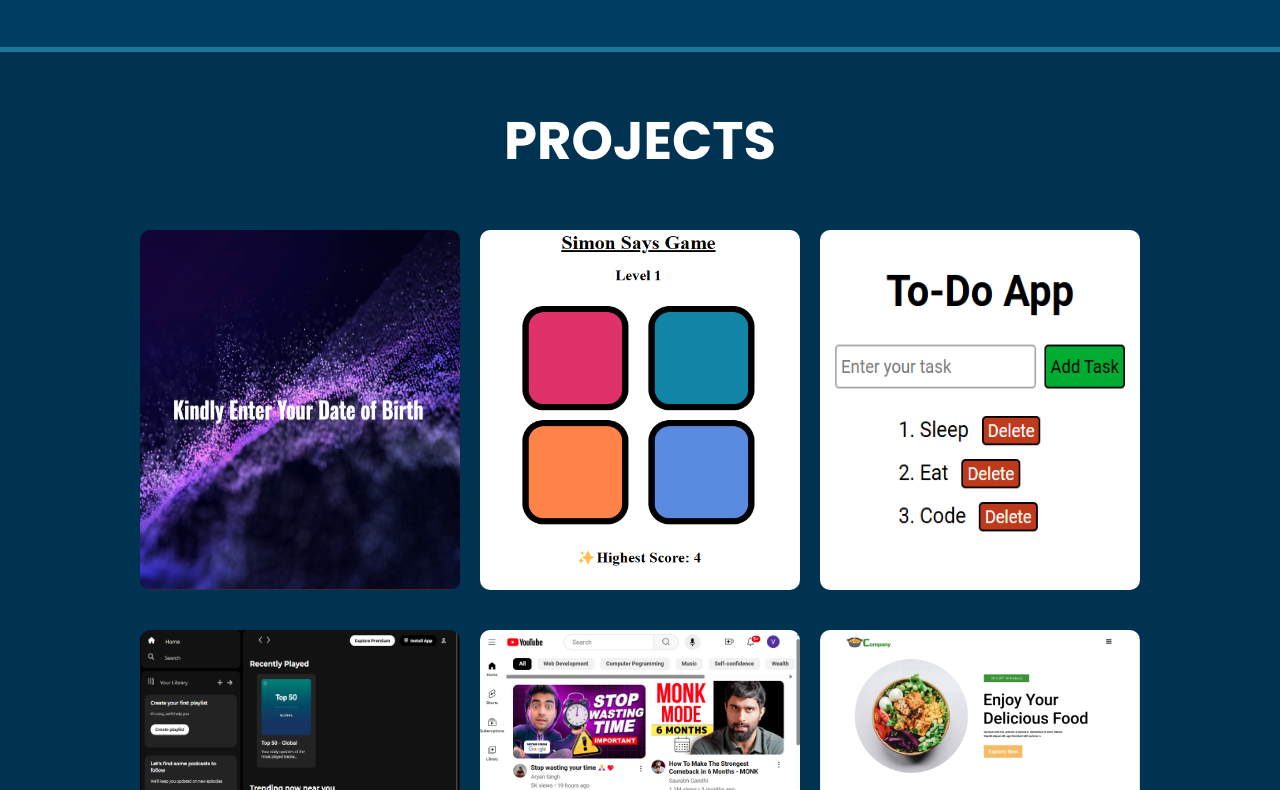
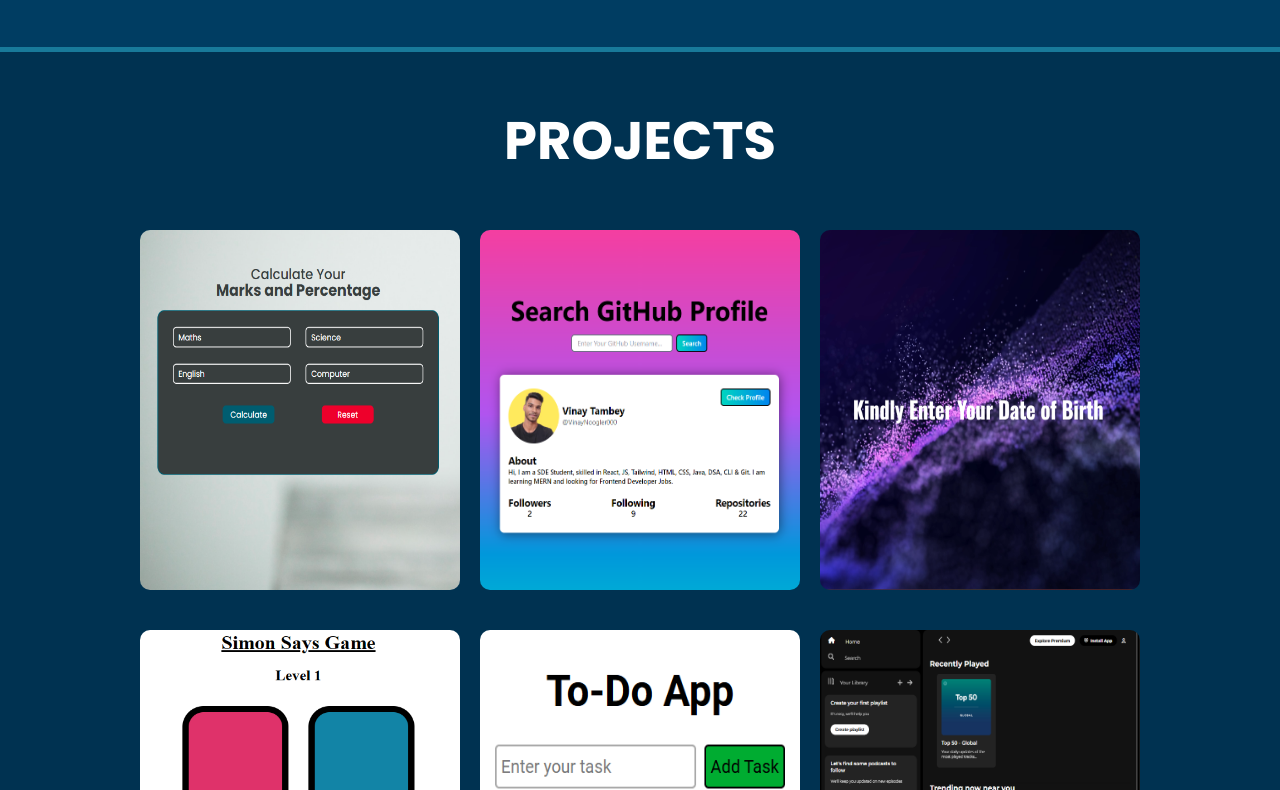
Before and after one commit to VinayNoogler000/Portfolio-Website, a plain HTML site: page index.html in a window 1280 px wide. Shown: the part 611-1401 px from the top of the page. Drawn offline with nearby package versions, Linux system fonts and the light colour scheme.

Commit message:
Added Marks Calculator Project

```diff
--- a/index.html
+++ b/index.html
@@ -52,6 +52,20 @@
             <div class="container">
 
                 <div class="projects">
+                    <a href="https://marks-and-percentage-calculator-by-vt.b-cdn.net/" target="_blank">
+                        <img src="images/Marks Calculator.png" alt="Marks Calculator Webpage" />
+                        <h3 class="name">Marks Calculator Webpage</h3>
+                    </a>
+                </div>
+
+                <div class="projects">
+                    <a href="https://search--github--profile--by--vt.b-cdn.net/" target="_blank">
+                        <img src="images/Search GitHub Profile.png" alt="Search GitHub Profile Webpage" />
+                        <h3 class="name">Search GitHub Profile</h3>
+                    </a>
+                </div>
+
+                <div class="projects">
                     <a href="https://life-timer-by-vt.vercel.app/" target="_blank">
                         <img src="images/Life-Timer.png" alt="Life-Timer" />
                         <h3 class="name">Life-Timer</h3>
@@ -66,7 +80,7 @@
                 </div>
 
                 <div class="projects">
-                    <a href="https://todo-app-by-vinay-tambey.vercel.app/" target="_blank">
+                    <a href="https://todo-app-by-vt.b-cdn.net/" target="_blank">
                         <img src="images/To-Do App.png" alt="To-Do App" />
                         <h3 class="name">To-Do App</h3>
                     </a>
```
Also changed, not shown: images/Marks Calculator.png (added), images/Search GitHub Profile.png (added).
